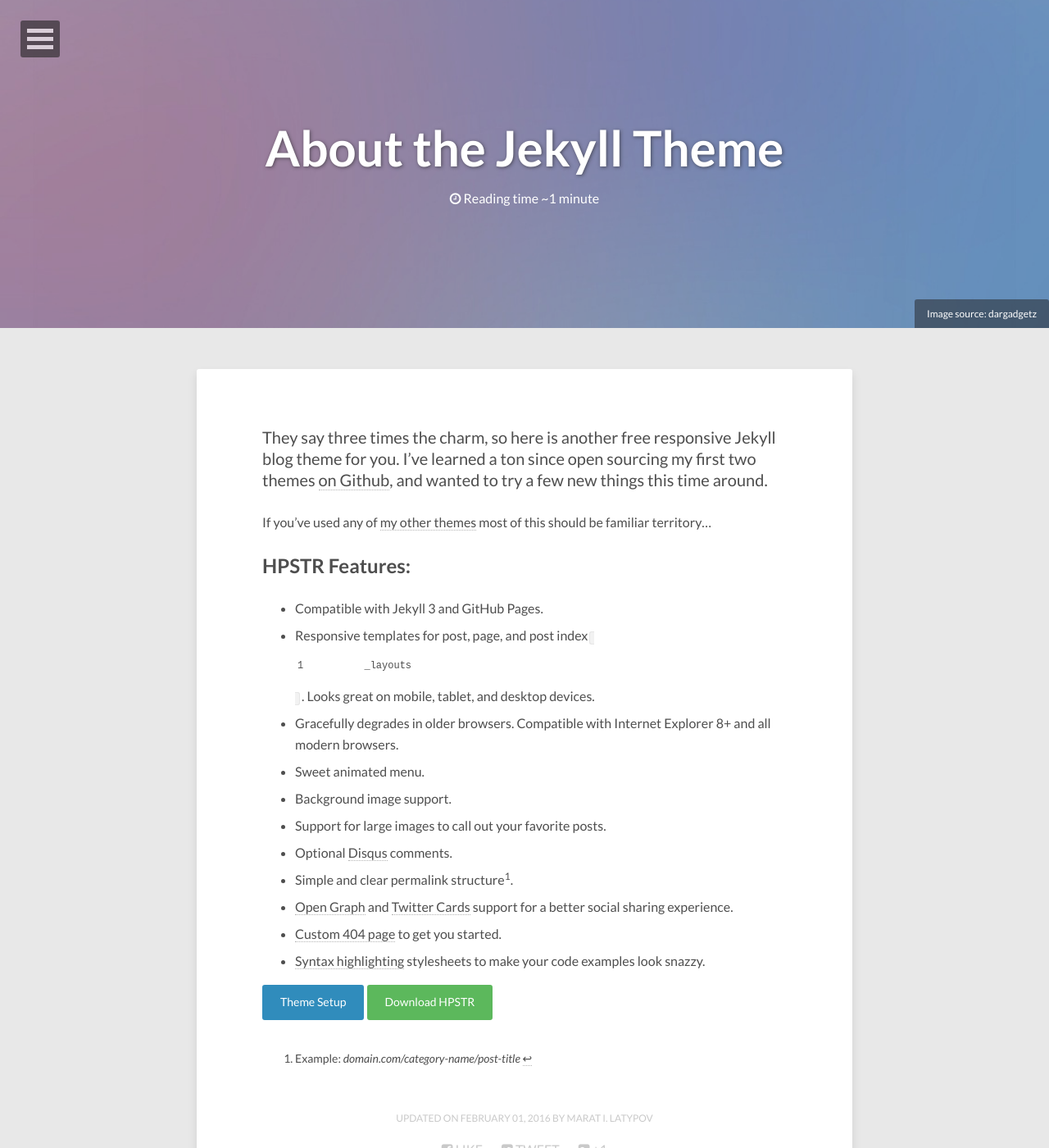
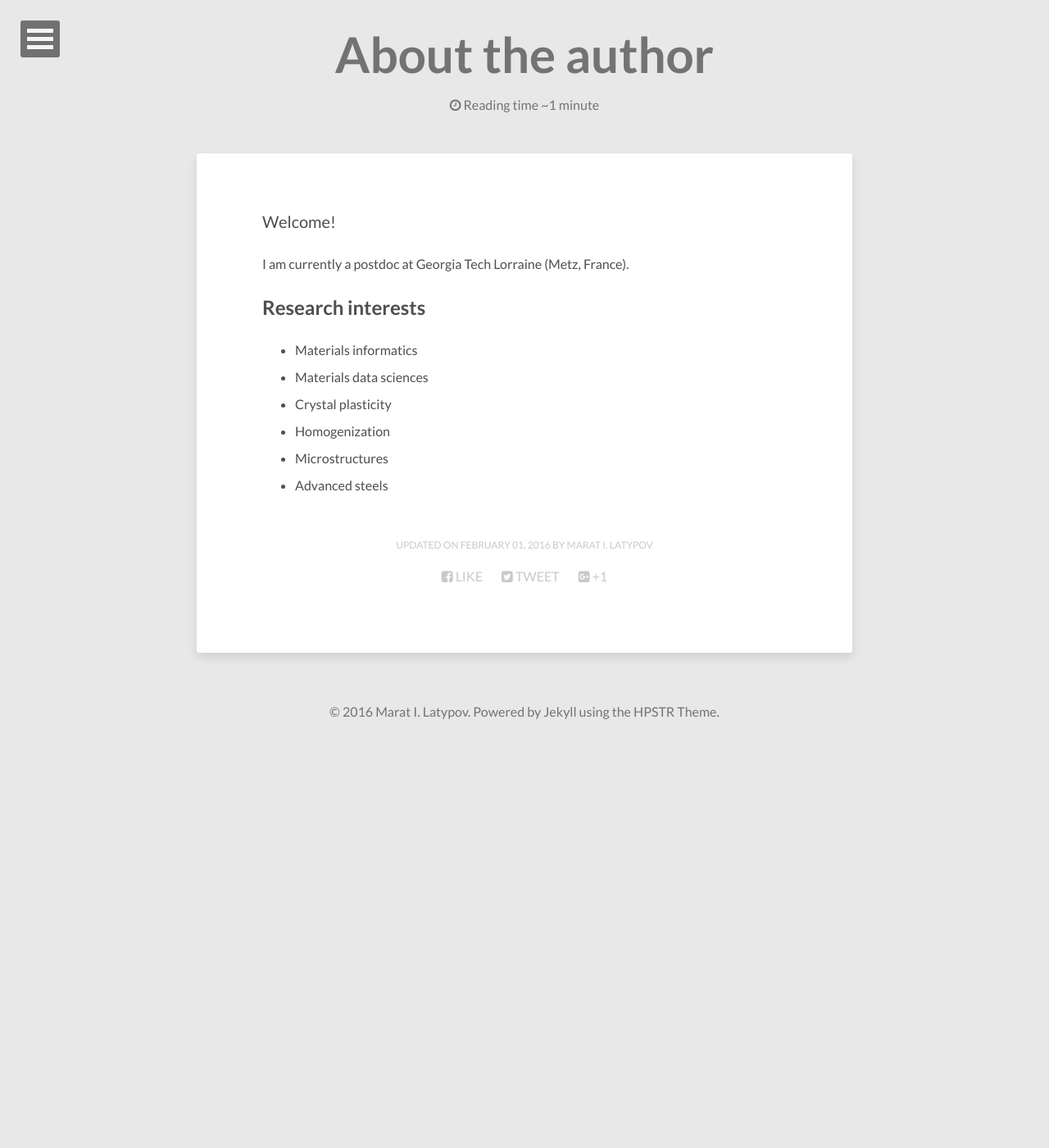
Before and after one commit to latmarat/blog, a Jekyll site: the page built from about/index.md, in a window 1280 px wide and 1400 px high. Shown: the whole window at 82% size. Built offline with Jekyll 4.4.1, drawn with Linux system fonts in a browser that asks for light colours; nearby versions of some CDN libraries.

Commit message:
About page draft

```diff
--- a/about/index.md
+++ b/about/index.md
@@ -1,32 +1,19 @@
 ---
 layout: page
-title: About the Jekyll Theme
-image:
-  feature: abstract-5.jpg
-  credit: dargadgetz
-  creditlink: http://www.dargadgetz.com/ios-7-abstract-wallpaper-pack-for-iphone-5-and-ipod-touch-retina/
+title: About the author
 comments: false
 modified: 2016-02-01
 ---
 
-They say three times the charm, so here is another free responsive Jekyll blog theme for you. I've learned a ton since open sourcing my first two themes [on Github](http://github.com/mmistakes), and wanted to try a few new things this time around.
+Welcome!
 
-If you've used any of [my other themes](http://mademistakes.com/work/jekyll-themes/) most of this should be familiar territory...
+I am currently a postdoc at Georgia Tech Lorraine (Metz, France).
 
-## HPSTR Features:
+## Research interests
 
-* Compatible with Jekyll 3 and GitHub Pages.
-* Responsive templates for post, page, and post index `_layouts`. Looks great on mobile, tablet, and desktop devices.
-* Gracefully degrades in older browsers. Compatible with Internet Explorer 8+ and all modern browsers.
-* Sweet animated menu.
-* Background image support.
-* Support for large images to call out your favorite posts.
-* Optional [Disqus](http://disqus.com) comments.
-* Simple and clear permalink structure[^1].
-* [Open Graph](https://developers.facebook.com/docs/opengraph/) and [Twitter Cards](https://dev.twitter.com/docs/cards) support for a better social sharing experience.
-* [Custom 404 page]({{ site.url }}/404.html) to get you started.
-* [Syntax highlighting]({{ site.url }}/code-highlighting-post/) stylesheets to make your code examples look snazzy.
-
-<div markdown="0"><a href="{{ site.url }}/theme-setup/" class="btn btn-info">Theme Setup</a> <a href="https://github.com/mmistakes/hpstr-jekyll-theme" class="btn btn-success">Download HPSTR</a></div>
-
-[^1]: Example: *domain.com/category-name/post-title*
+- Materials informatics
+- Materials data sciences
+- Crystal plasticity
+- Homogenization
+- Microstructures
+- Advanced steels
```
